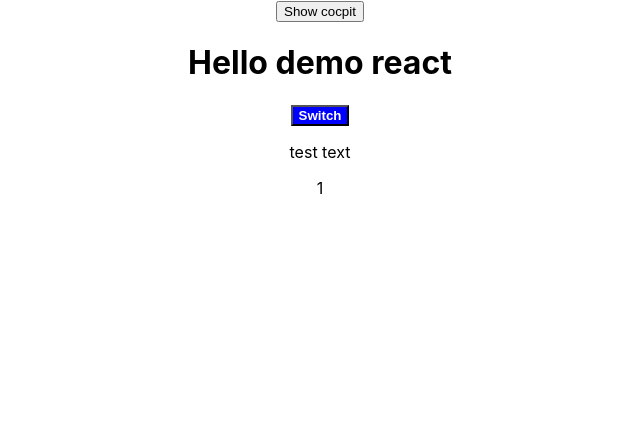
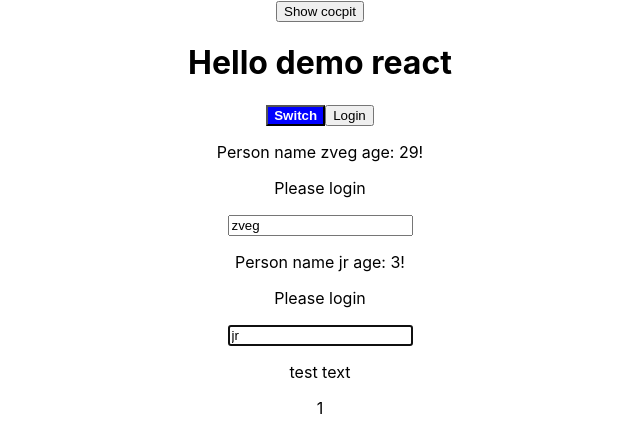
Before and after one commit to alexeyzvegintcev/builder, a React app: page / in a window 1280 px wide. Shown: the top 444 px of the page, without its empty margins (320-960 px from the left). Built offline with nearby package versions, Linux system fonts and the light colour scheme.

Commit message:
added context

```diff
--- a/package.json
+++ b/package.json
@@ -44,6 +44,7 @@
     "postcss-normalize": "8.0.1",
     "postcss-preset-env": "6.7.0",
     "postcss-safe-parser": "4.0.1",
+    "prop-types": "^15.7.2",
     "radium": "^0.26.0",
     "react": "^16.12.0",
     "react-app-polyfill": "^1.0.6",
--- a/src/components/Cocpit/Cocpit.js
+++ b/src/components/Cocpit/Cocpit.js
@@ -1,15 +1,21 @@
 import React, { useEffect } from 'react'
 import cssClasses from './Cocpit.module.css'
+import AuthContext from '../../contexts/AuthContext'
 
 const Cocpit = (props) => {
+    const btnRef = React.useRef(null)
+
     useEffect(() => {
         console.log('cocpit useEffect')
-    setTimeout(()=>{alert("Boom")}, 1000)
-    }, [])
+    //setTimeout(()=>{alert("Boom")}, 1000)
+        btnRef.current.click()
+}, [])
     return (
         <div>
             <h1>Hello demo react</h1>
-            <button className={cssClasses.Button} onClick={props.click}>Switch</button>
+            <button ref={btnRef} className={cssClasses.Button} onClick={props.click}>Switch</button>
+            <AuthContext.Consumer>{(context)=>{return <button onClick={context.login}>Login</button>}}</AuthContext.Consumer>
+
         </div>
     )
 }
--- a/src/components/Persons/Person/Person.js
+++ b/src/components/Persons/Person/Person.js
@@ -1,14 +1,28 @@
 import React from 'react'
 import './Person.css'
 import Aux from '../../../hoc/Aux'
+import AuthContext from '../../../contexts/AuthContext'
 
  class Person extends React.Component{
+     constructor(props){
+         super(props)
+         this.inputElRef = React.createRef()
+     }
+     componentDidMount(){
+         this.inputElRef.current.focus()
+     }
     render(){
         console.log("Person rendering")
         return (<React.Fragment >
         <p onClick={this.props.click} >Person name {this.props.name} age: {this.props.age}!</p>
+        <AuthContext.Consumer>
+            {(context)=>{return<p>{context.authed ? 'Authed': "Please login"}</p>}}
+        </AuthContext.Consumer>
             <p>{this.props.children}</p>
-            <input type='text' onChange={this.props.change} value={this.props.name}/>
+            <input type='text'
+            //ref={(inputEl)=> {inputEl.focus()}}
+            ref={this.inputElRef}
+            onChange={this.props.change} value={this.props.name}/>
         </React.Fragment>)
     }
 
--- a/src/containers/App.js
+++ b/src/containers/App.js
@@ -5,13 +5,15 @@ import NewPost from '../components/Post/NewPost'
 import Persons from '../components/Persons/Persons'
 import Cocpit from '../components/Cocpit/Cocpit';
 import withClasses from '../hoc/withClasses'
+import AuthContext from '../contexts/AuthContext'
 
 class App extends Component {
 
   state = {
     persons: [{ id: 'qwe1', name: 'zveg', age: 29 }, {id: 'qwe2', name: "jr", age: 3 }],
     showPersons: false,
-    showCocpit: true
+    showCocpit: true,
+    authed: false
   }
 
   clickHandler = () => {
@@ -50,7 +52,13 @@ class App extends Component {
   }
 
   showCocpitClick = ()=>{
-    this.setState({showCocpit: !this.state.showCocpit})
+    this.setState((prevState, props)=> {return{showCocpit: !prevState.showCocpit}})
+  }
+
+  loginHandler = ()=> {
+    console.log("sdfsdfsdfsdfdsf")
+    this.setState({authed: true})
+    console.log(this.state.authed)
   }
 
   render() {
@@ -74,11 +82,12 @@ class App extends Component {
       return ["red", "bold"].join(' ')
     }
     return (
-
       <div>
-      <button onClick={()=>{this.showCocpitClick()}}>Show cocpit</button>
+        <AuthContext.Provider value={{authed: this.state.authed, login: this.loginHandler}}>
+        <button onClick={()=>{this.showCocpitClick()}}>Show cocpit</button>
         {this.state.showCocpit?<Cocpit click={this.clickHandler}/>:null}
         {persons}
+        </AuthContext.Provider>
         <p className={classes()}>test text</p>
         <NewPost></NewPost>
       </div>
--- /dev/null
+++ b/src/contexts/AuthContext.js
@@ -0,0 +1,8 @@
+import React from 'react'
+
+const authContext = React.createContext({
+    authed: false,
+    login: () => {}
+})
+
+export default authContext
```
Also changed, not shown: src/components/Persons/Persons.js (+8 -0 lines).
